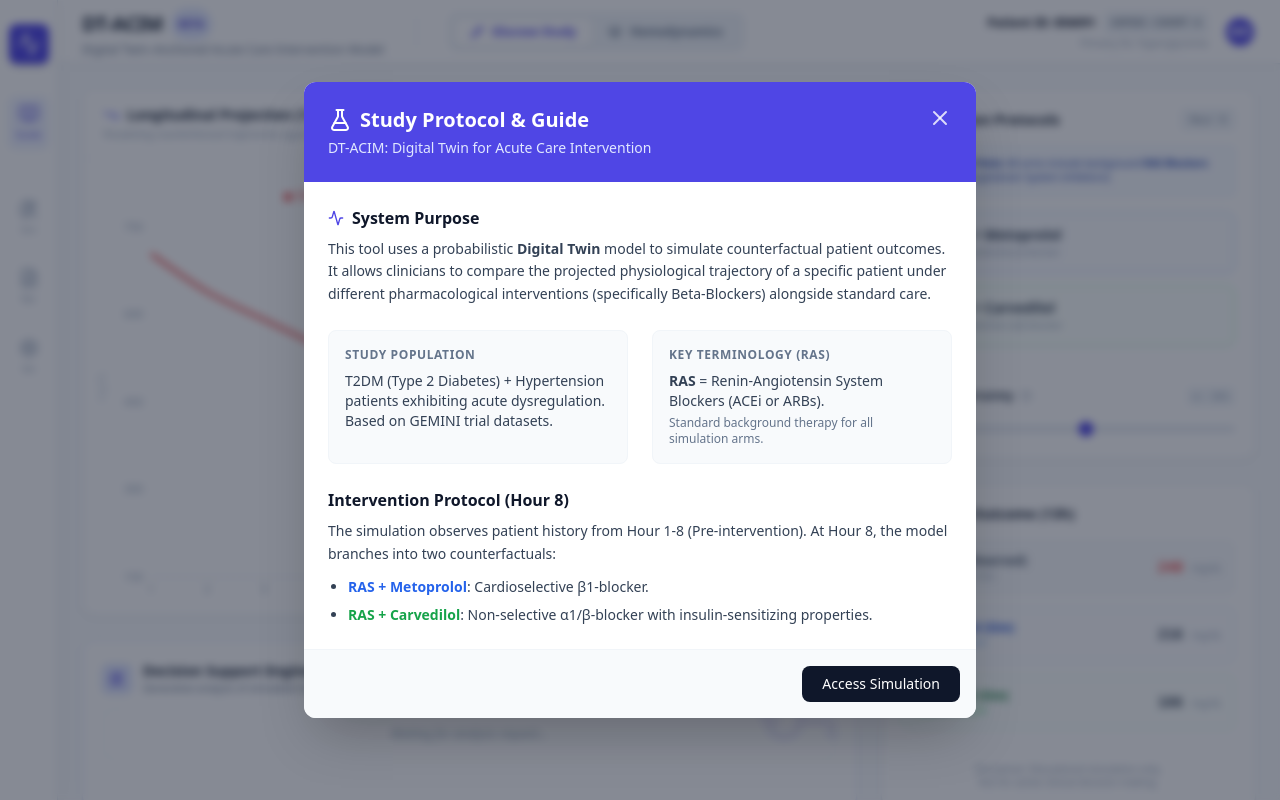
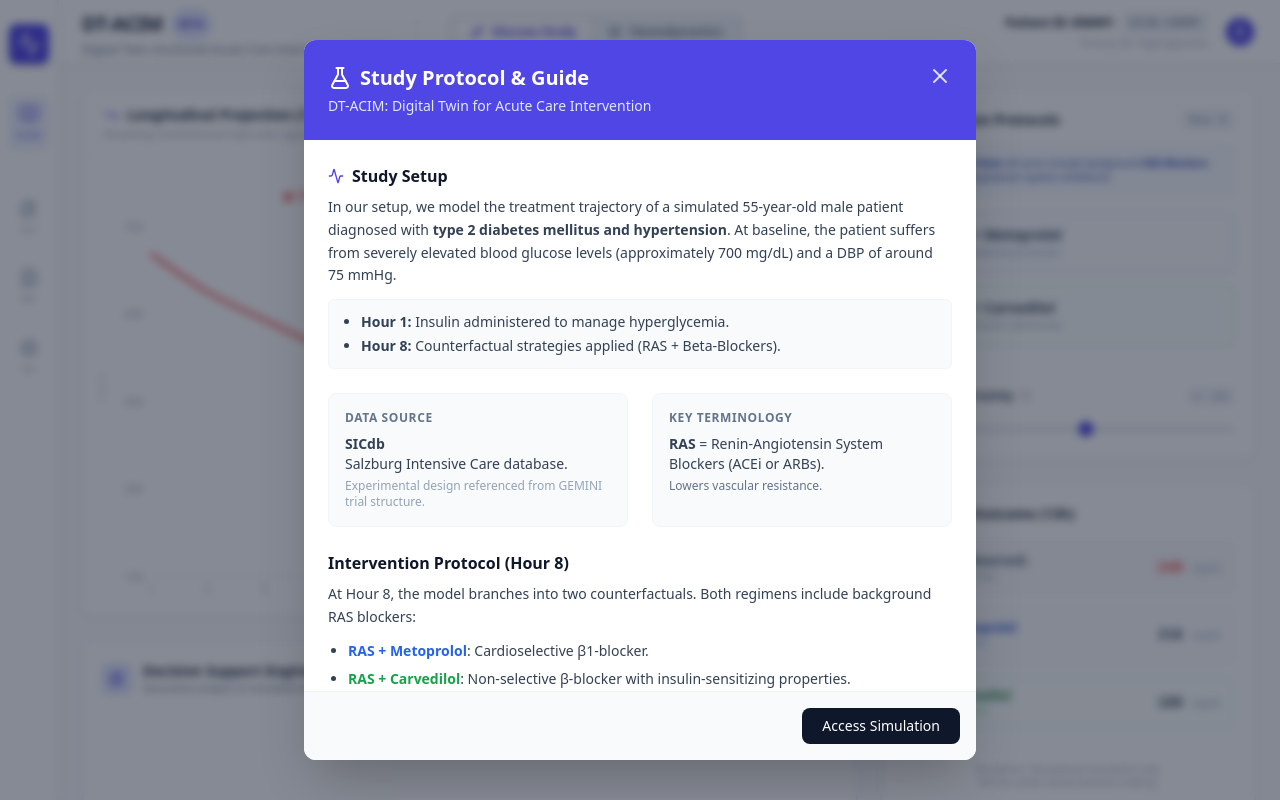
Before and after one commit to caim28/DT-ACIM-Web, a React (Vite) app: page / in a window 1280 px wide. Built offline with nearby package versions, Linux system fonts and the light colour scheme; no server answers.

Commit message:
Update App.tsx

```diff
--- a/App.tsx
+++ b/App.tsx
@@ -12,7 +12,8 @@ import {
   BookOpen,
   X,
   HelpCircle,
-  FlaskConical
+  FlaskConical,
+  User
 } from 'lucide-react';
 
 import SimulationChart from './components/SimulationChart';
@@ -25,7 +26,7 @@ const CASE_CONFIGS: Record<CaseType, CaseConfig> = {
     label: "Blood Glucose",
     unit: "mg/dL",
     yAxisDomain: [150, 750],
-    description: "T2DM + HTN (GEMINI Trial Context). 55M. Hour 1: Insulin. Hour 8: RAS + Beta Blockers.",
+    description: "55M, T2DM + HTN. H1: Insulin. H8: RAS + Beta Blockers. Data: SICdb.",
     patientId: "856091",
     primaryCondition: "Hyperglycemia"
   },
@@ -34,7 +35,7 @@ const CASE_CONFIGS: Record<CaseType, CaseConfig> = {
     label: "Diastolic BP",
     unit: "mmHg",
     yAxisDomain: [58, 88],
-    description: "T2DM + HTN (GEMINI Trial Context). 55M. Hour 1: Insulin. Hour 8: RAS + Beta Blockers.",
+    description: "55M, T2DM + HTN. H1: Insulin. H8: RAS + Beta Blockers. Data: SICdb.",
     patientId: "856091",
     primaryCondition: "Hypertension"
   }
@@ -144,27 +145,34 @@ const InfoModal = ({ onClose }: { onClose: () => void }) => (
         <section>
           <h3 className="font-bold text-slate-900 mb-2 flex items-center gap-2">
             <Activity className="w-4 h-4 text-indigo-600" />
-            System Purpose
+            Study Setup
           </h3>
           <p className="text-sm leading-relaxed">
-            This tool uses a probabilistic <strong>Digital Twin</strong> model to simulate counterfactual patient outcomes.
-            It allows clinicians to compare the projected physiological trajectory of a specific patient under different
-            pharmacological interventions (specifically Beta-Blockers) alongside standard care.
+            In our setup, we model the treatment trajectory of a simulated 55-year-old male patient diagnosed with <strong>type 2 diabetes mellitus and hypertension</strong>.
+            At baseline, the patient suffers from severely elevated blood glucose levels (approximately 700 mg/dL) and a DBP of around 75 mmHg.
           </p>
+          <div className="mt-3 p-3 bg-slate-50 border border-slate-100 rounded-md text-sm">
+             <ul className="list-disc pl-5 space-y-1">
+                <li><strong>Hour 1:</strong> Insulin administered to manage hyperglycemia.</li>
+                <li><strong>Hour 8:</strong> Counterfactual strategies applied (RAS + Beta-Blockers).</li>
+             </ul>
+          </div>
         </section>
 
         <section className="grid grid-cols-2 gap-6">
           <div className="bg-slate-50 p-4 rounded-lg border border-slate-100">
-            <h4 className="font-semibold text-xs uppercase tracking-wider text-slate-500 mb-2">Study Population</h4>
+            <h4 className="font-semibold text-xs uppercase tracking-wider text-slate-500 mb-2">Data Source</h4>
             <p className="text-sm">
-              T2DM (Type 2 Diabetes) + Hypertension patients exhibiting acute dysregulation. Based on GEMINI trial datasets.
+              <strong>SICdb</strong><br/>
+              Salzburg Intensive Care database.
+              <span className="text-xs text-slate-400 block mt-1">Experimental design referenced from GEMINI trial structure.</span>
             </p>
           </div>
           <div className="bg-slate-50 p-4 rounded-lg border border-slate-100">
-            <h4 className="font-semibold text-xs uppercase tracking-wider text-slate-500 mb-2">Key Terminology (RAS)</h4>
+            <h4 className="font-semibold text-xs uppercase tracking-wider text-slate-500 mb-2">Key Terminology</h4>
             <p className="text-sm">
               <strong>RAS</strong> = Renin-Angiotensin System Blockers (ACEi or ARBs).
-              <br/><span className="text-xs text-slate-500 mt-1 block">Standard background therapy for all simulation arms.</span>
+              <br/><span className="text-xs text-slate-500 mt-1 block">Lowers vascular resistance.</span>
             </p>
           </div>
         </section>
@@ -172,14 +180,14 @@ const InfoModal = ({ onClose }: { onClose: () => void }) => (
         <section>
           <h3 className="font-bold text-slate-900 mb-2">Intervention Protocol (Hour 8)</h3>
           <p className="text-sm leading-relaxed mb-3">
-            The simulation observes patient history from Hour 1-8 (Pre-intervention). At Hour 8, the model branches into two counterfactuals:
+             At Hour 8, the model branches into two counterfactuals. Both regimens include background RAS blockers:
           </p>
           <ul className="text-sm space-y-2 list-disc pl-5">
             <li>
               <span className="font-semibold text-blue-600">RAS + Metoprolol</span>: Cardioselective β1-blocker.
             </li>
             <li>
-              <span className="font-semibold text-green-600">RAS + Carvedilol</span>: Non-selective α1/β-blocker with insulin-sensitizing properties.
+              <span className="font-semibold text-green-600">RAS + Carvedilol</span>: Non-selective β-blocker with insulin-sensitizing properties.
             </li>
           </ul>
         </section>
@@ -317,12 +325,14 @@ const App: React.FC = () => {
              <div className="flex flex-col items-end">
                 <div className="flex items-center gap-2 text-xs text-slate-600">
                   <span className="font-bold text-slate-900">Patient ID: {activeConfig.patientId}</span>
-                  <span className="px-1.5 py-0.5 rounded bg-slate-100 border border-slate-200 text-[10px] font-mono">GEMINI-COHORT-A</span>
+                  <span className="px-1.5 py-0.5 rounded bg-slate-100 border border-slate-200 text-[10px] font-mono">SICdb-COHORT</span>
                 </div>
                 <span className="text-[10px] text-slate-400 mt-0.5">Primary Dx: {activeConfig.primaryCondition}</span>
              </div>
              <div className="h-8 w-8 rounded-full bg-slate-200 border-2 border-white shadow-sm overflow-hidden">
-                <div className="w-full h-full bg-indigo-600 flex items-center justify-center text-white text-xs font-bold">MD</div>
+                <div className="w-full h-full bg-indigo-600 flex items-center justify-center text-white">
+                  <User className="w-4 h-4" />
+                </div>
              </div>
           </div>
         </header>
@@ -513,7 +523,7 @@ const App: React.FC = () => {
                  {activeTreatments.includes(TreatmentType.METOPROLOL) && (
                    <div className="flex justify-between items-center p-3 bg-blue-50/20 rounded-lg border border-blue-100">
                       <div className="flex flex-col">
-                        <span className="text-xs font-semibold text-blue-700">Metoprolol (Sim)</span>
+                        <span className="text-xs font-semibold text-blue-700">RAS + Metoprolol</span>
                         <span className="text-[9px] text-blue-400">Counterfactual A</span>
                       </div>
                       <span className="text-sm font-bold text-slate-700 font-mono">
@@ -525,7 +535,7 @@ const App: React.FC = () => {
                  {activeTreatments.includes(TreatmentType.CARVEDILOL) && (
                    <div className="flex justify-between items-center p-3 bg-green-50/20 rounded-lg border border-green-100">
                       <div className="flex flex-col">
-                        <span className="text-xs font-semibold text-green-700">Carvedilol (Sim)</span>
+                        <span className="text-xs font-semibold text-green-700">RAS + Carvedilol</span>
                         <span className="text-[9px] text-green-400">Counterfactual B</span>
                       </div>
                       <span className="text-sm font-bold text-slate-700 font-mono">
```
